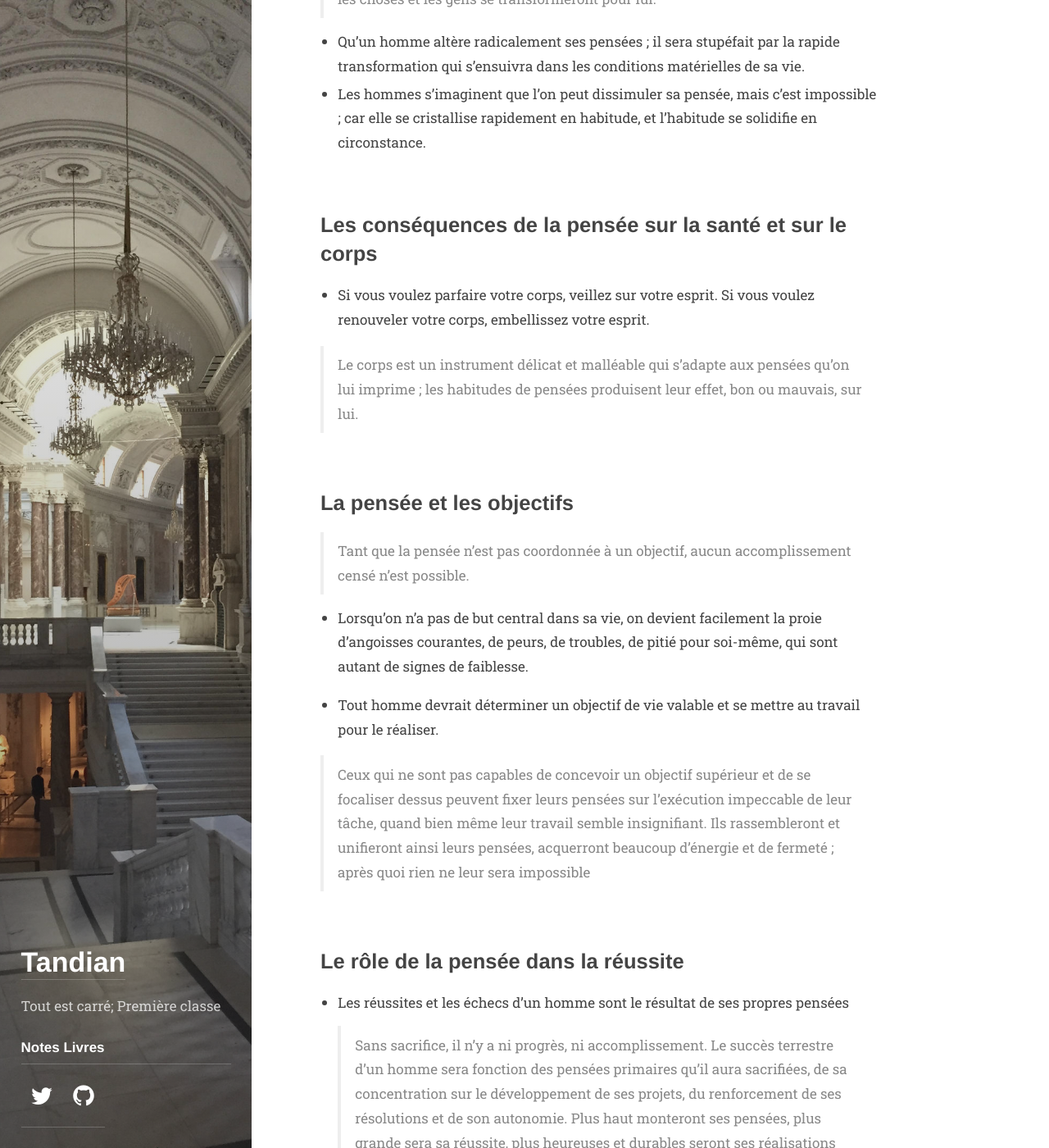
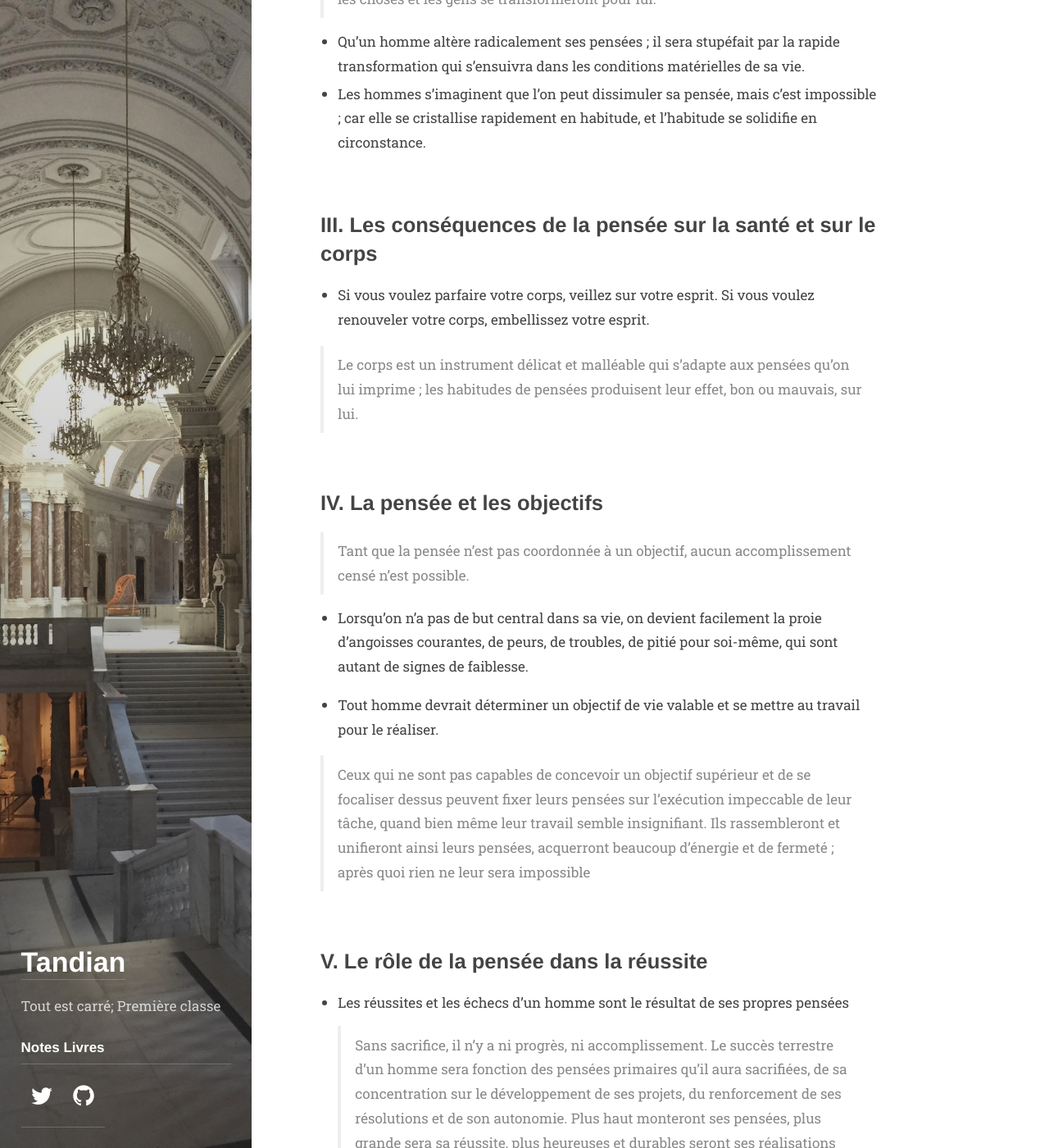
Before and after one commit to abdoulaye-tnd/tandian, a Jekyll site: the page built from books/telunhomme.md, in a window 1280 px wide and 1400 px high, scrolled down 1478 px. Shown: the whole window at 82% size. Built offline with Jekyll 4.4.1, drawn with Linux system fonts in a browser that asks for light colours; some web fonts are replaced; some of the changed text lies outside the part shown.

Commit message:
Update telunhomme.md

```diff
--- a/books/telunhomme.md
+++ b/books/telunhomme.md
@@ -49,7 +49,7 @@ envers les autres, les choses et les gens se transformeront pour lui.
 - Les hommes s’imaginent que l’on peut dissimuler sa pensée, mais c’est impossible ; car elle se
 cristallise rapidement en habitude, et l’habitude se solidifie en circonstance.
 
-## Les conséquences de la pensée sur la santé et sur le corps
+## III. Les conséquences de la pensée sur la santé et sur le corps
 
 - Si vous voulez parfaire votre corps, veillez sur votre esprit. Si vous voulez renouveler votre corps,
 embellissez votre esprit.
@@ -57,7 +57,7 @@ embellissez votre esprit.
 >  Le corps est un instrument délicat et malléable qui s’adapte aux pensées qu’on lui imprime ; les habitudes de pensées
 produisent leur effet, bon ou mauvais, sur lui.
 
-## La pensée et les objectifs
+## IV. La pensée et les objectifs
 
 > Tant que la pensée n’est pas coordonnée à un objectif, aucun accomplissement censé n’est
 possible.
@@ -72,7 +72,7 @@ peuvent fixer leurs pensées sur l’exécution impeccable de leur tâche, quand
 semble insignifiant. Ils rassembleront et unifieront ainsi leurs pensées, acquerront beaucoup
 d'énergie et de fermeté ; après quoi rien ne leur sera impossible
 
-## Le rôle de la pensée dans la réussite
+## V. Le rôle de la pensée dans la réussite
 
 - Les réussites et les échecs d’un homme sont le résultat de ses propres pensées
 > Sans sacrifice, il n’y a ni progrès, ni accomplissement. Le succès terrestre d’un homme sera
```
Also changed, not shown: other parts of books/telunhomme.md (+4 -4 lines).
